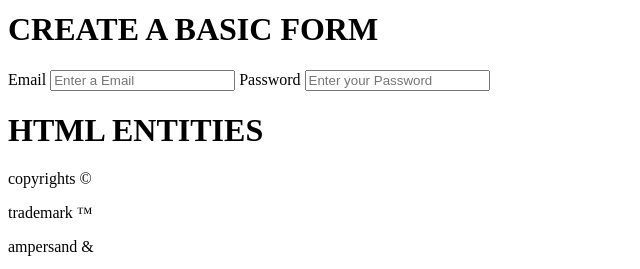
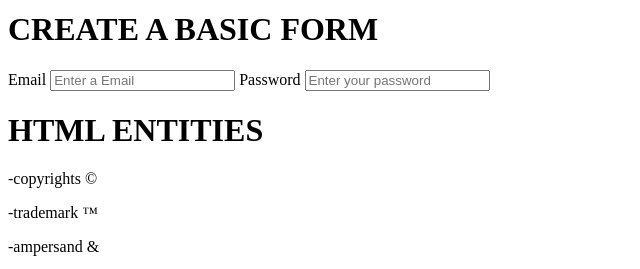
Before and after one commit to harinimuthu77/MERN-BATCH-6, a plain HTML site: page index.html in a window 1280 px wide. Shown: the part 1286-1555 px from the top of the page, 0-640 px from the left. Drawn offline with Linux system fonts and the light colour scheme.

Commit message:
First commit

```diff
--- a/index.html
+++ b/index.html
@@ -22,13 +22,13 @@
         <input id="email" type="email" placeholder="Enter a Email"/>
 
         <label for="password"> Password</label>
-        <input id="password" type="password" placeholder="Enter your Password"/>
+        <input id="password" type="password" placeholder="Enter your password"/>
     </form>
 
         <h1>HTML ENTITIES</h1>
-        <p> copyrights &copy; </p>
-        <p> trademark &trade; </p>
-        <p> ampersand &amp; </p>
+        <p> -copyrights &copy; </p>
+        <p> -trademark &trade; </p>
+        <p> -ampersand &amp; </p>
 
 </body>
 </html>
```
